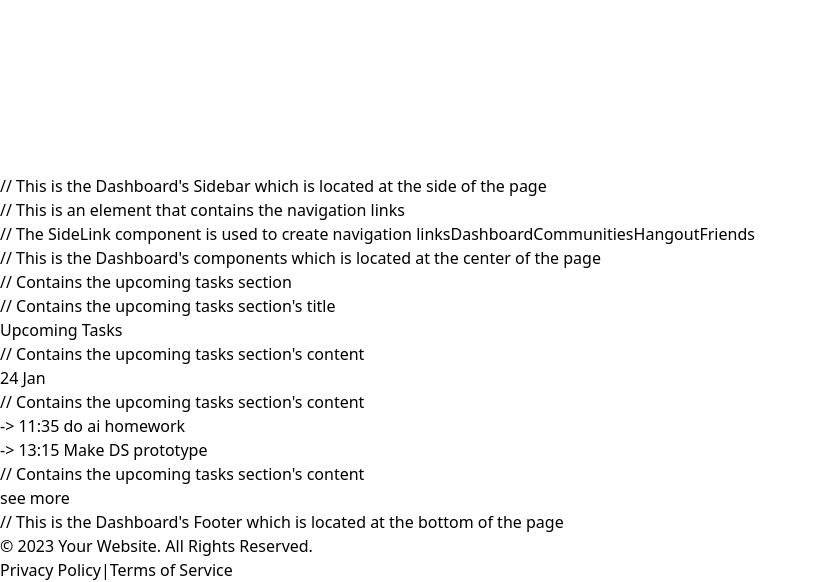
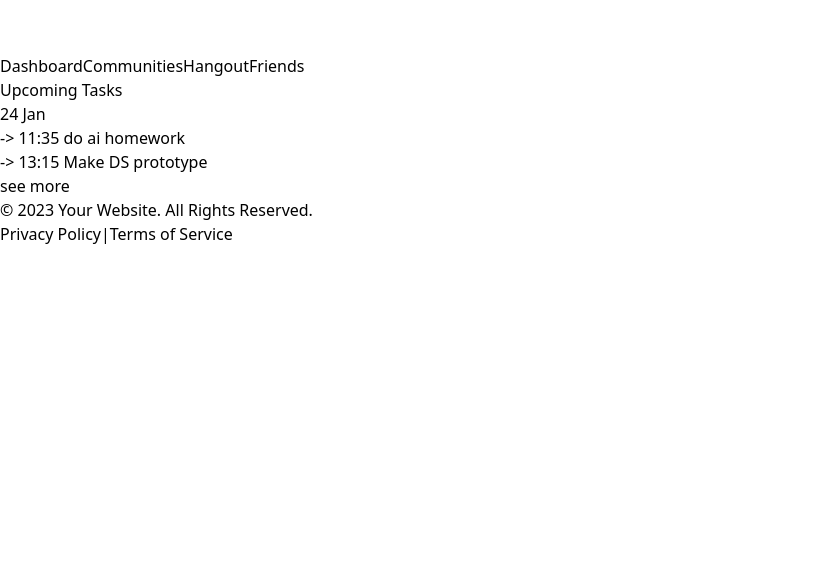
Before and after one commit to reaperxyndrome/UniVibe, a React (Vite) app: page /dashboard in a window 1280 px wide. Shown: the part 2050-2632 px from the top of the page, without its empty margins (0-817 px from the left). After the commit the page ends 2296 px from the top, so only its background shows below. Built offline with nearby package versions, Linux system fonts and the light colour scheme.

Commit message:
fixing syntax error

```diff
--- a/src/dashboard/Dashboard.jsx
+++ b/src/dashboard/Dashboard.jsx
@@ -8,15 +8,15 @@ function Dashboard() {
     return (
       // This is all the elements of the Dashboard page
       <div className="flex flex-col h-screen overflow-hidden bg-gray-100">
-          // This is the Dashboard's Navbar which is located at the top of the page
+          {/* This is the Dashboard's Navbar which is located at the top of the page */}
         <DashboardNavbar></DashboardNavbar>
         <div className="flex">
-          // This is the Dashboard's Sidebar which is located at the side of the page
+          {/* This is the Dashboard's Sidebar which is located at the side of the page */}
           <DashboardSidebar></DashboardSidebar>
-          // This is the Dashboard's components which is located at the center of the page
+          {/* This is the Dashboard's components which is located at the center of the page */}
           <DashboardComponents></DashboardComponents>
         </div>
-          // This is the Dashboard's Footer which is located at the bottom of the page
+          {/* This is the Dashboard's Footer which is located at the bottom of the page */}
         <Footer></Footer>
       </div>
     );
--- a/src/dashboard/DashboardComponents.jsx
+++ b/src/dashboard/DashboardComponents.jsx
@@ -4,21 +4,21 @@ import * as React from "react";
 function DashboardComponents(props) {
   return (
     <div className="px-10">
-        // Contains the upcoming tasks section
+        {/* Contains the upcoming tasks section */}
         <div className="bg-zinc-300 flex flex-col mt-5 pl-4 pr-20 py-3 rounded-xl max-md:max-w-full h-fit max-md:pr-5">
-          // Contains the upcoming tasks section's title
+          {/* Contains the upcoming tasks section's title */}
           <div className="text-black text-xl font-semibold max-l flex items-center">
             Upcoming Tasks
           </div>
-          // Contains the upcoming tasks section's content
+          {/* Contains the upcoming tasks section's content */}
           <div className="text-black text-base">24 Jan</div>
-          // Contains the upcoming tasks section's content
+          {/* Contains the upcoming tasks section's content */}
           <div className="text-black text-base w-[400px] mt-5">
             -&gt; 11:35 do ai homework
             <br />
             -&gt; 13:15 Make DS prototype
           </div>
-          // Contains the upcoming tasks section's content
+          {/* Contains the upcoming tasks section's content */}
           <div className="text-black text-base underline mt-4">
             see more
           </div>
--- a/src/dashboard/DashboardNavbar.jsx
+++ b/src/dashboard/DashboardNavbar.jsx
@@ -2,16 +2,16 @@
 function DashboardNavbar() {
 	return(
 		<nav className="flex justify-between bg-gray-800 border-b p-4">
-        // This contains the logo or title of the application
+        {/* This contains the logo or title of the application */}
         <div className="flex items-center flex-shrink-0 text-white">
-            // This is the title of the application
+            {/* This is the title of the application */}
             <span className="font-bold text-2xl">UniVibe</span>
         </div>
-        // Contains the navigation links
+        {/* Contains the navigation links */}
         <div className="flex gap-x-5 text-white">
-            // This is to create a link to the notification page with a bell icon
+            {/* This is to create a link to the notification page with a bell icon */}
             <a href="/dashboard/notification"><img src="/bell-icon.svg" className="h-8"></img></a>
-            // This is to create a link to the profile page with a user icon
+            {/* This is to create a link to the profile page with a user icon */}
             <a href="/dashboard/profile"><img src="/user-profile-icon.svg" className="h-8"></img></a>
         </div>
 		</nav>
--- a/src/dashboard/DashboardSidebar.jsx
+++ b/src/dashboard/DashboardSidebar.jsx
@@ -21,9 +21,9 @@ function DashboardSidebar() {
   return (
     // Contains all the elements of the sidebar
     <div className="h-screen w-48 bg-gray-800 text-white">
-      // This is an element that contains the navigation links
+      {/* This is an element that contains the navigation links */}
       <nav className="flex flex-col text-xl">
-        // The SideLink component is used to create navigation links
+        {/* The SideLink component is used to create navigation links */}
         <SideLink href="/dashboard" name="Dashboard"></SideLink>
         <SideLink href="/dashboard/communities" name="Communities"></SideLink>
         <SideLink href="/dashboard/hangout" name="Hangout"></SideLink>
```
